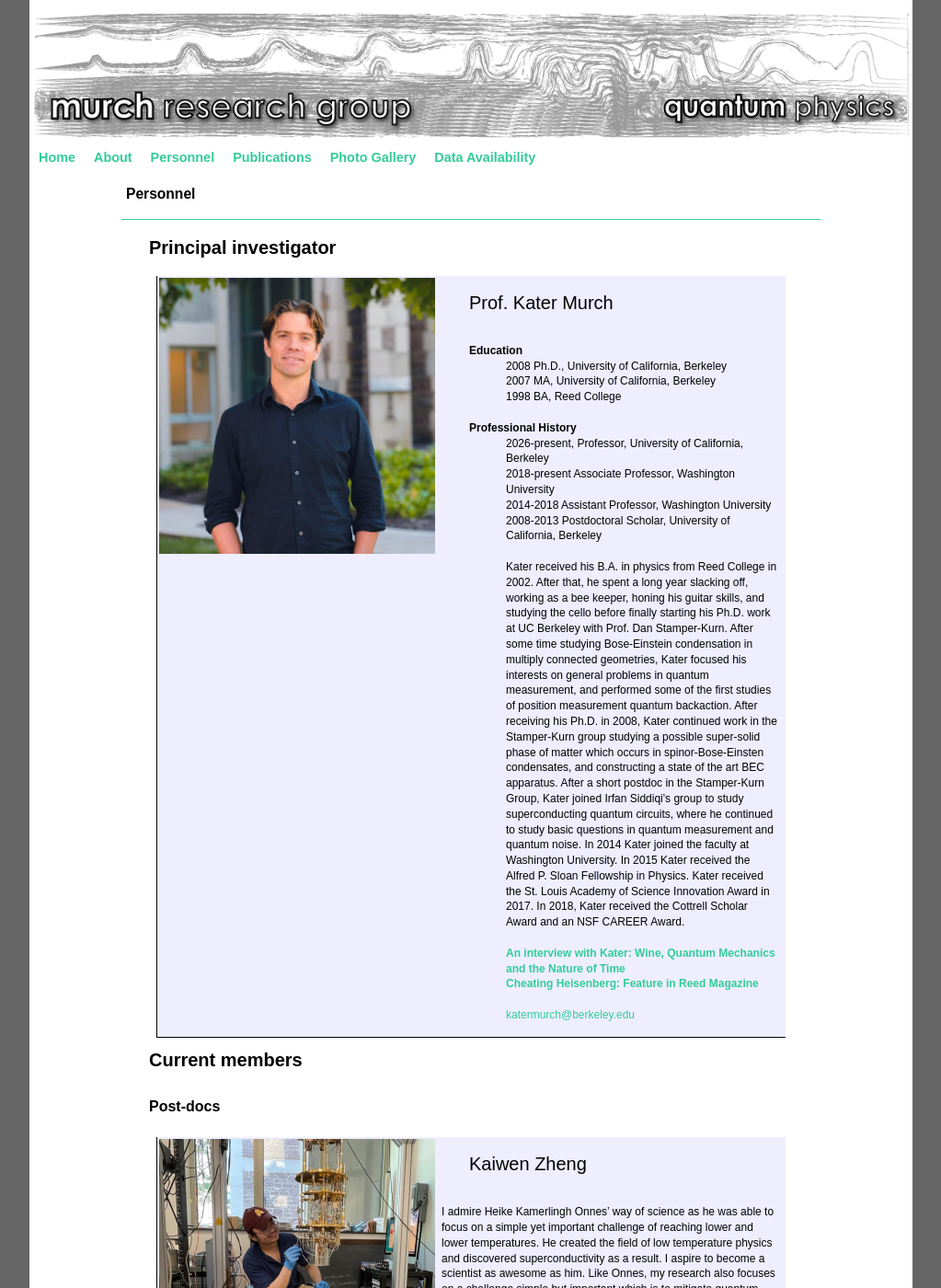
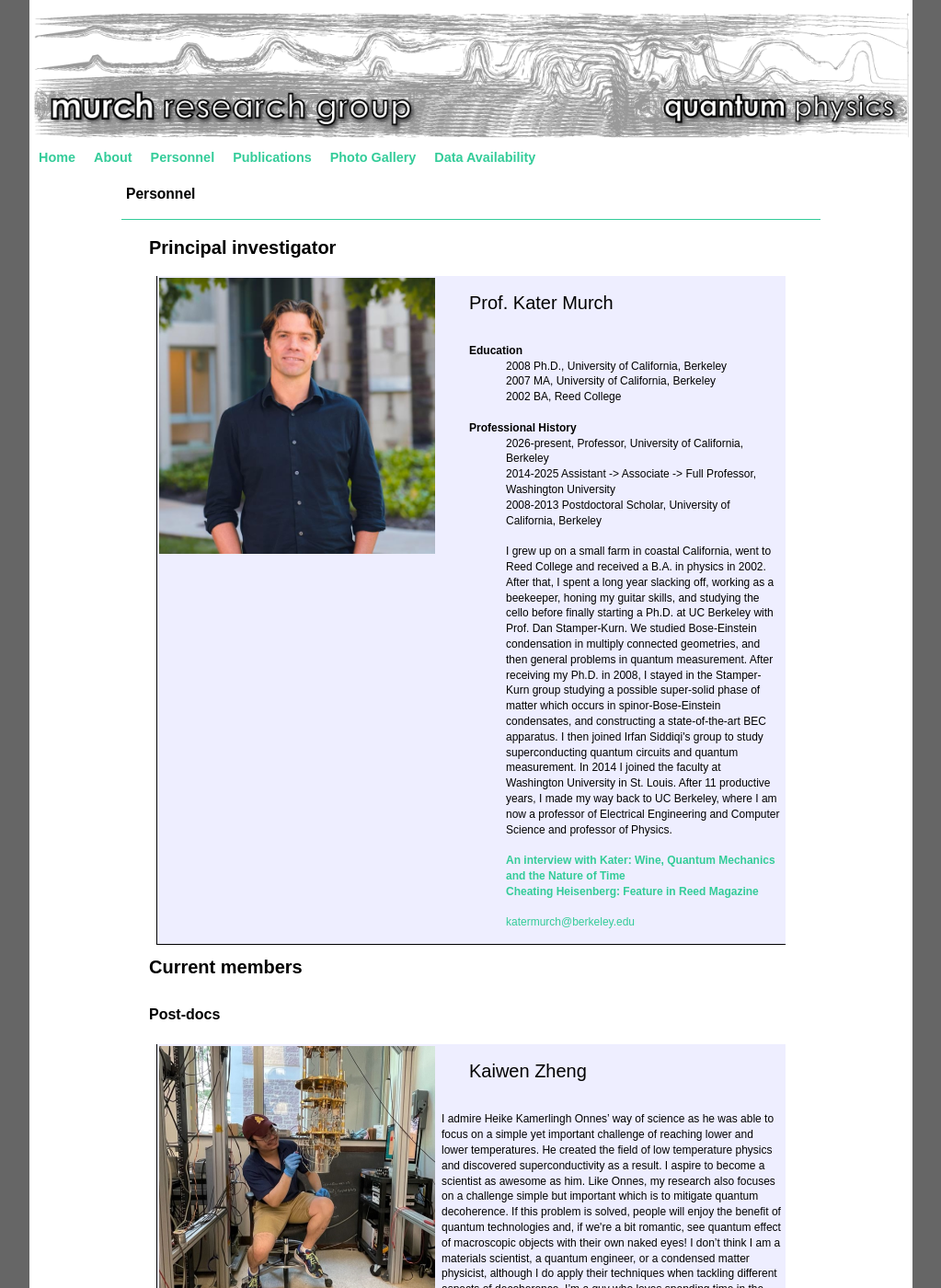
Before and after one commit to murchlab/murchlab.github.io, a Jekyll site: the page built from personnel.html, in a window 1280 px wide and 1400 px high. Shown: the whole window at 92% size, without its empty margins (128-1151 px from the left). Built offline with Jekyll 4.4.1, drawn with Linux system fonts in a browser that asks for light colours.

Commit message:
Update PI bio to first person and current position
- Switch bio narrative from third to first person
- Update Education (BA year) and Professional History (UC Berkeley move, WashU progression)
- Fix typos and grammar

Co-Authored-By: Claude Sonnet 5 <noreply@anthropic.com>

```diff
--- a/_data/people.yml
+++ b/_data/people.yml
@@ -21,19 +21,18 @@ pi:
         <dt>Education</dt>
         <dd>2008 Ph.D., University of California, Berkeley</dd>
         <dd>2007 MA, University of California, Berkeley</dd>
-        <dd>1998 BA, Reed College</dd>
+        <dd>2002 BA, Reed College</dd>
       </dl>
       <br>
       <dl>
         <dt>Professional History</dt>
-        <dd> 2026-present, Professor, University of California, Berkeley</dd>
-        <dd>2018-present Associate Professor, Washington University</dd>
-        <dd>2014-2018 Assistant Professor, Washington University</dd>
+        <dd>2026-present, Professor, University of California, Berkeley</dd>
+        <dd>2014-2025 Assistant -> Associate -> Full Professor, Washington University</dd>
         <dd>2008-2013 Postdoctoral Scholar, University of California, Berkeley</dd>
       </dl>
       <br>
       <dl>
-        <dd>Kater received his B.A. in physics from Reed College in 2002. After that, he spent a long year slacking off, working as a bee keeper, honing his guitar skills, and studying the cello before finally starting his Ph.D. work at UC Berkeley with Prof. Dan Stamper-Kurn. After some time studying Bose-Einstein condensation in multiply connected geometries, Kater focused his interests on general problems in quantum measurement, and performed some of the first studies of position measurement quantum backaction. After receiving his Ph.D. in 2008, Kater continued work in the Stamper-Kurn group studying a possible super-solid phase of matter which occurs in spinor-Bose-Einsten condensates, and constructing a state of the art BEC apparatus. After a short postdoc in the Stamper-Kurn Group, Kater joined Irfan Siddiqi's group to study superconducting quantum circuits, where he continued to study basic questions in quantum measurement and quantum noise. In 2014 Kater joined the faculty at Washington University. In 2015 Kater received the Alfred P. Sloan Fellowship in Physics. Kater received the St. Louis Academy of Science Innovation Award in 2017. In 2018, Kater received the Cottrell Scholar Award and an NSF CAREER Award.
+        <dd>I grew up on a small farm in coastal California, went to Reed College and received a B.A. in physics in 2002. After that, I spent a long year slacking off, working as a beekeeper, honing my guitar skills, and studying the cello before finally starting a Ph.D. at UC Berkeley with Prof. Dan Stamper-Kurn. We studied Bose-Einstein condensation in multiply connected geometries, and then general problems in quantum measurement. After receiving my Ph.D. in 2008, I stayed in the Stamper-Kurn group studying a possible super-solid phase of matter which occurs in spinor-Bose-Einstein condensates, and constructing a state-of-the-art BEC apparatus. I then joined Irfan Siddiqi's group to study superconducting quantum circuits and quantum measurement. In 2014 I joined the faculty at Washington University in St. Louis. After 11 productive years, I made my way back to UC Berkeley, where I am now a professor of Electrical Engineering and Computer Science and professor of Physics.
         <br>
         <br>
         <a href="https://web.archive.org/web/20151002045518/http://artsci.wustl.edu/articles/2014/wine-quantum-mechanics-and-nature-time"><strong>An interview with Kater: Wine, Quantum Mechanics and the Nature of Time</strong></a>
```
